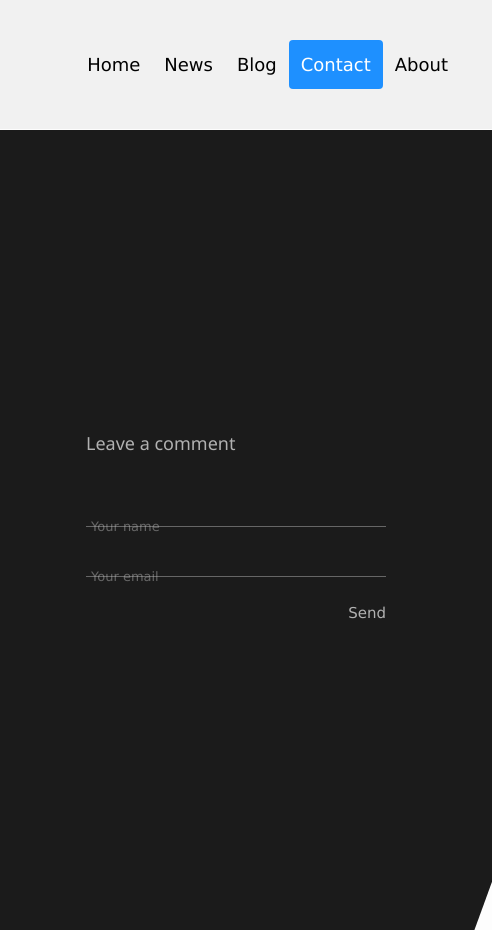
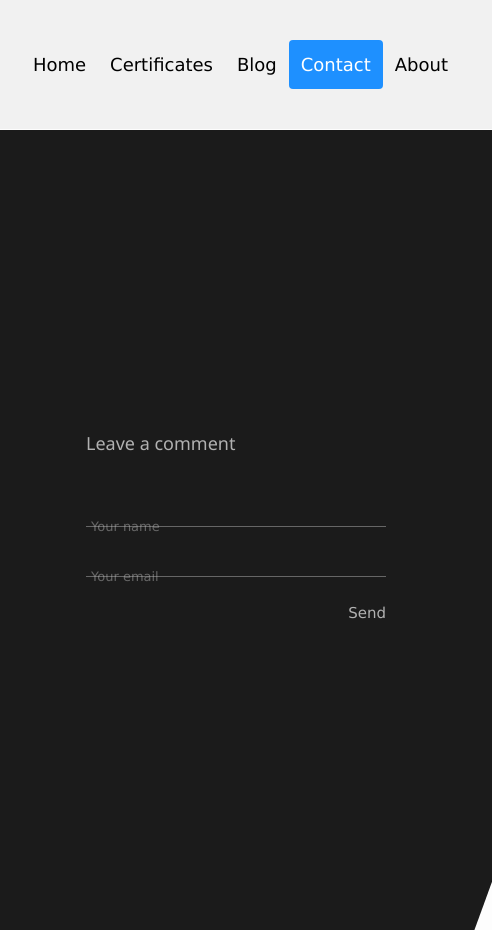
Before and after one commit to RAAVANUNKNOWN10/RAAVAN, a plain HTML site: page contect.html in a window 1280 px wide. Shown: the top 930 px of the page, 788-1280 px from the left. Drawn offline with nearby package versions, Linux system fonts and the light colour scheme.

Commit message:
Update contect.html

```diff
--- a/contect.html
+++ b/contect.html
@@ -21,7 +21,7 @@
             <a href="#" id="logo" >KO666</a>
             <div class="topnav" id="navbar-right">
                 <a  href="index.html">Home</a>
-                <a href="certificate.html">News</a>
+                <a href="certificate.html">Certificates</a>
                 <a href="https://ko666unknown.blogspot.com/">Blog</a>
                 <a class="active" href="contect.html">Contact</a>
                 <a href="about.html">About</a>
```
